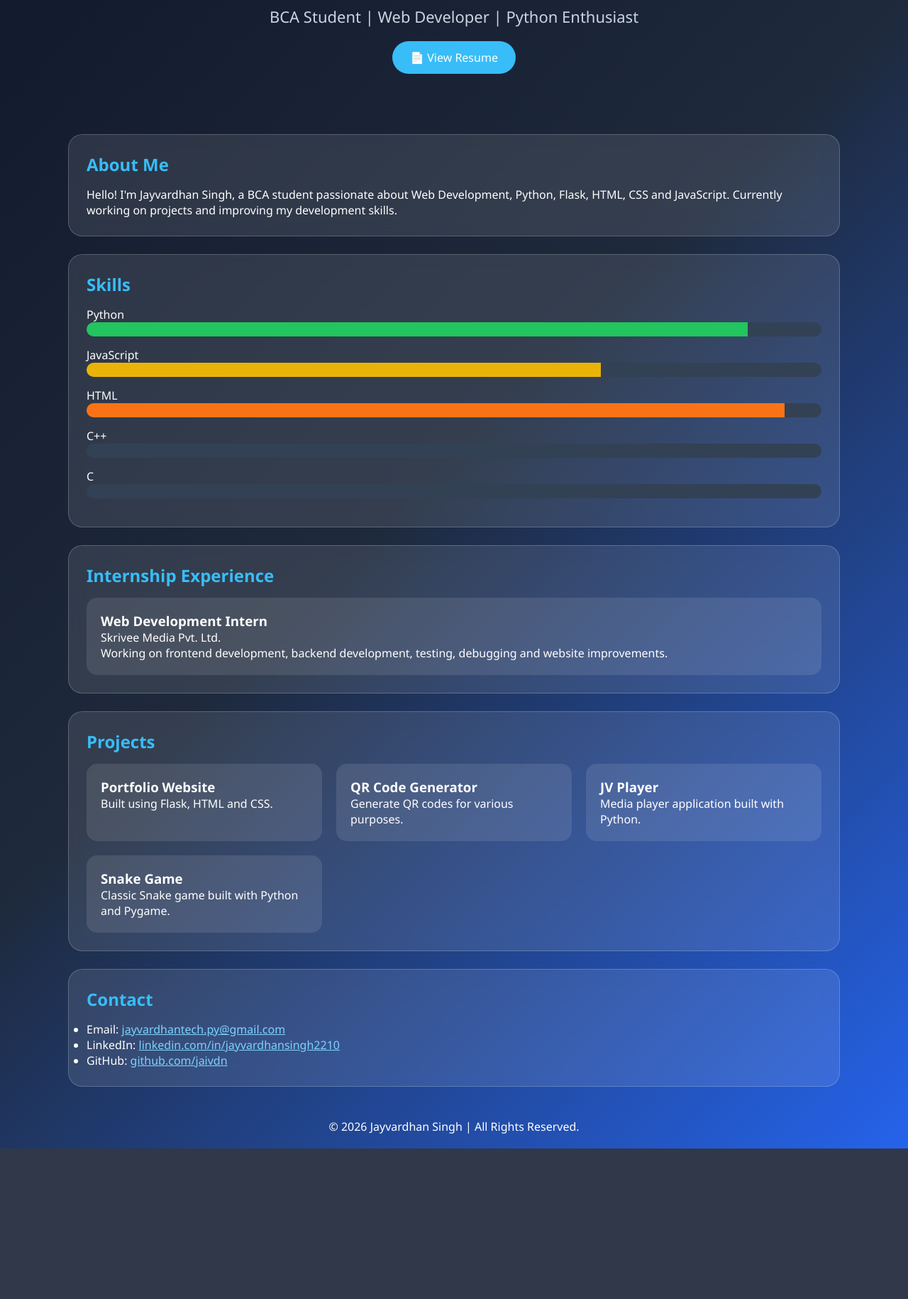
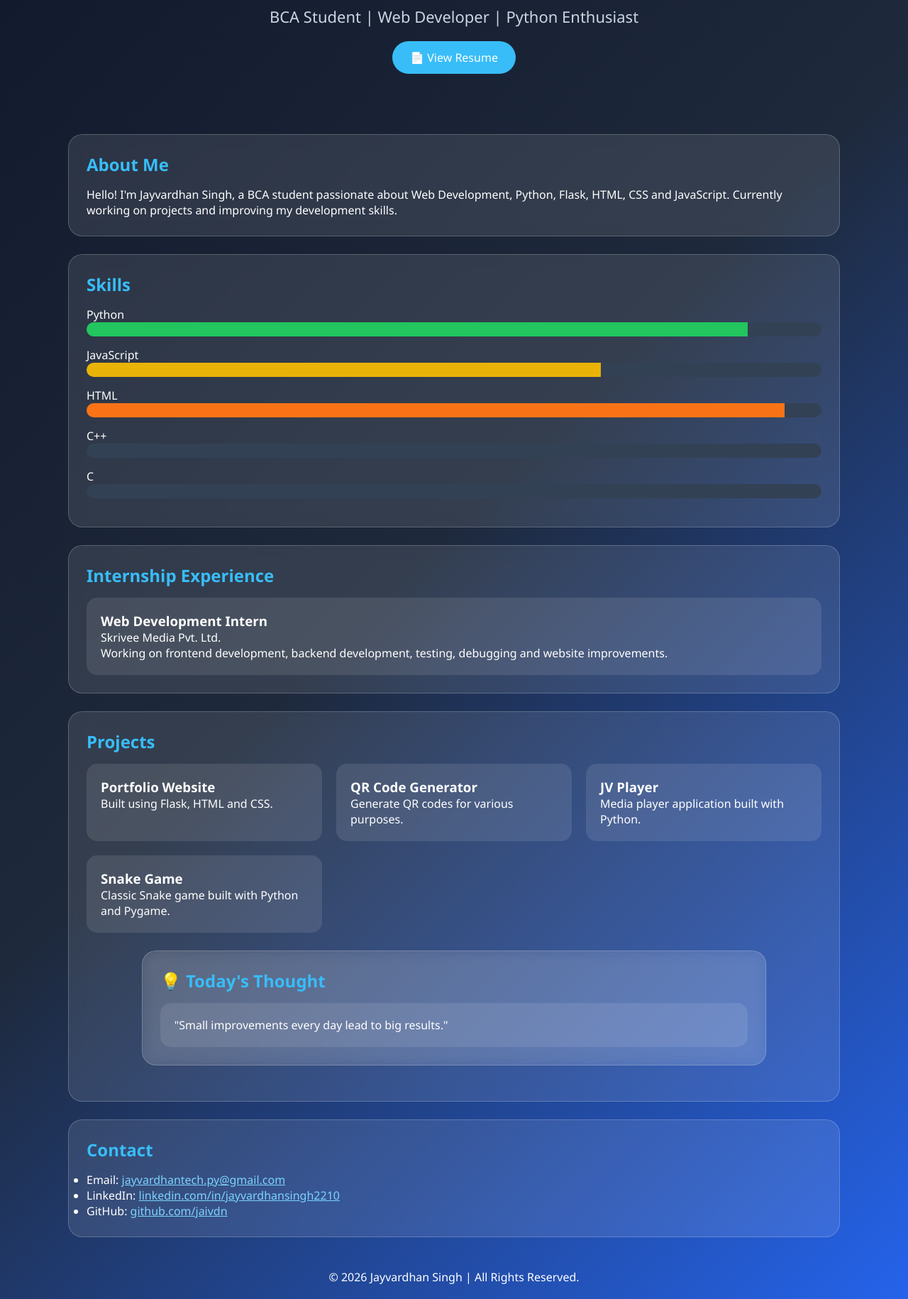
Before and after one commit to jaivdn/portfolio-website, a Flask app: page / in a window 1280 px wide. Shown: the part 362-2192 px from the top of the page at 71% size. Before the commit the page ends 1980 px from the top, so only its background shows below. Run offline with Flask 3, Linux system fonts and the light colour scheme.

Commit message:
Updated daily thought

```diff
--- a/static/style.css
+++ b/static/style.css
@@ -139,3 +139,21 @@ footer{
     padding:20px;
     margin-top:20px;
 }
+/* Existing CSS above */
+
+body {
+    margin: 0;
+}
+
+.card {
+    padding: 20px;
+}
+
+/* Add this at the bottom */
+
+.thought-card {
+    text-align: center;
+    font-size: 1.1rem;
+    font-style: italic;
+    padding: 20px;
+}
--- a/templates/index.html
+++ b/templates/index.html
@@ -112,6 +112,18 @@
 
         </div>
 
+
+<section>
+    <h2>💡 Today's Thought</h2>
+
+    <div class="card">
+        <p>
+            "Small improvements every day lead to big results."
+        </p>
+    </div>
+</section>
+
+
     </section>
 
     <section>
```
